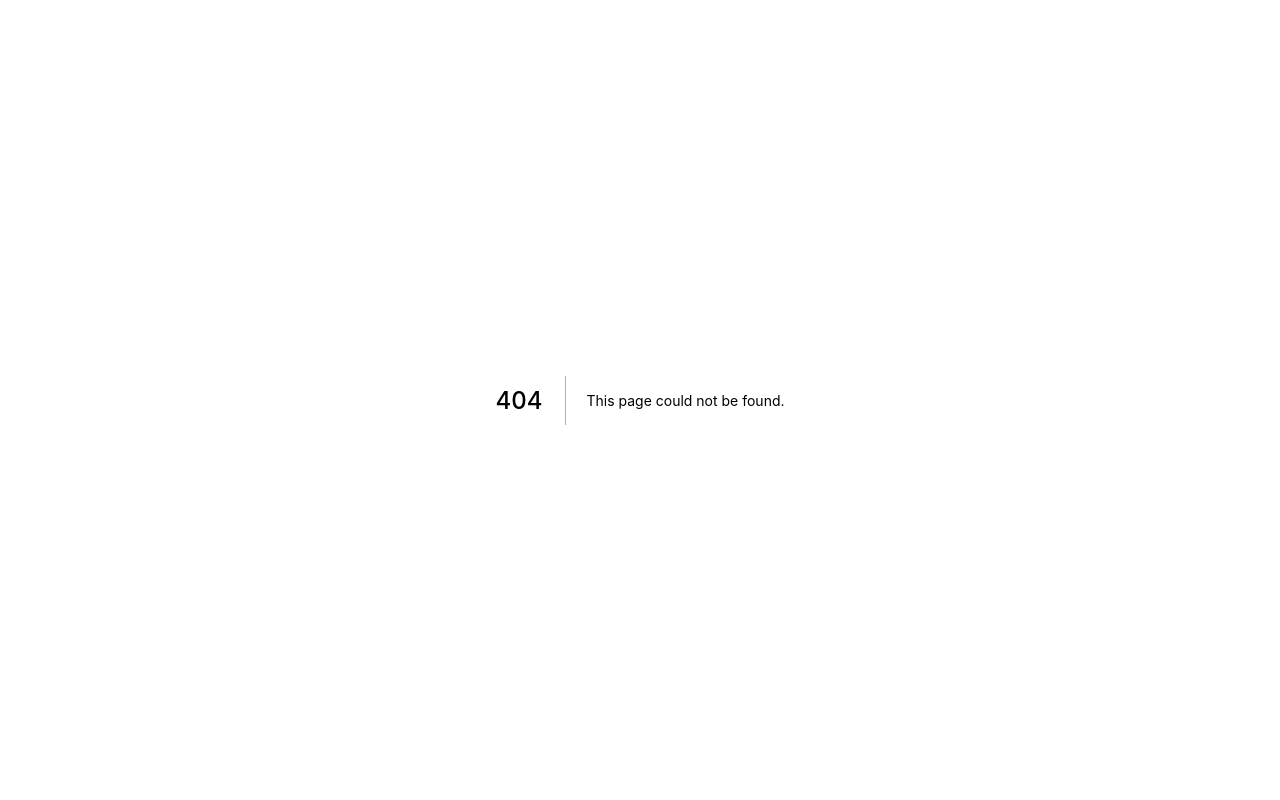
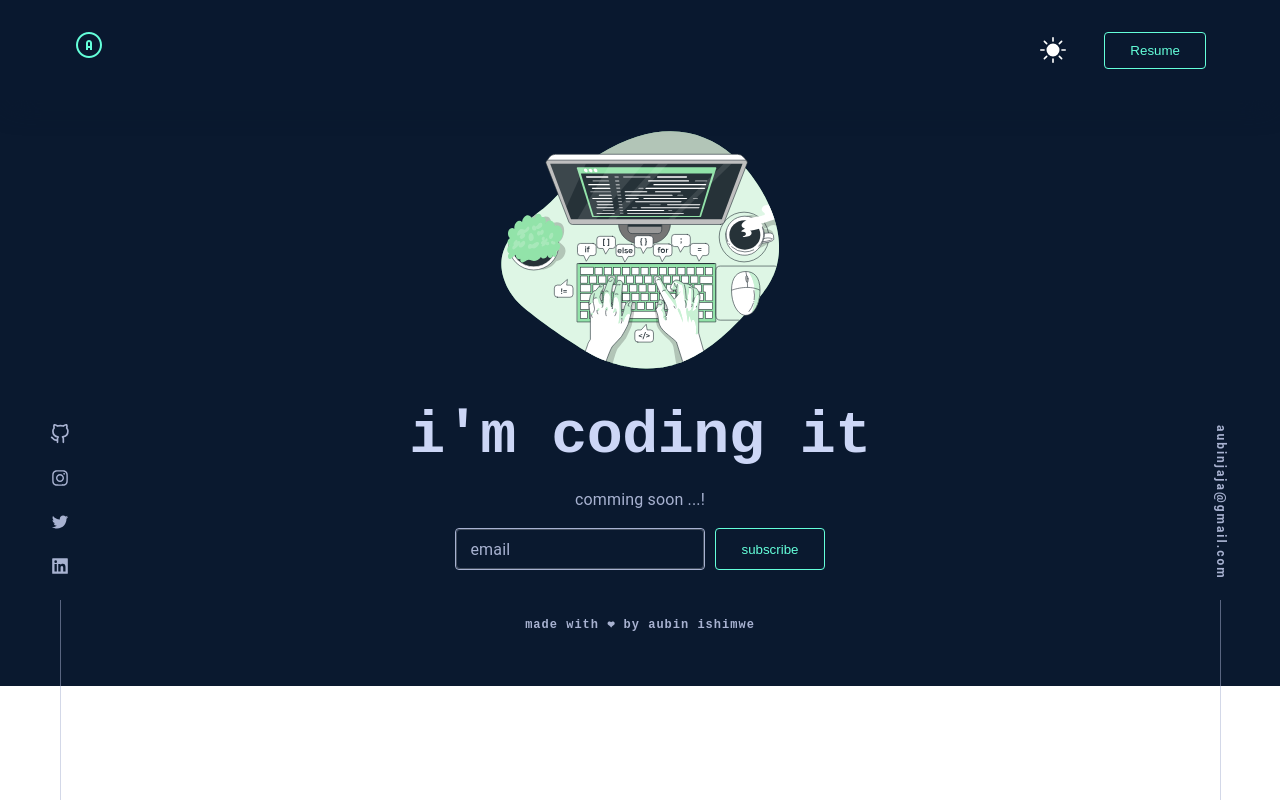
Before and after one commit to sopranoelfuego/aubinishimwe.com, a Next.js app: page /blog in a window 1280 px wide. Before the commit this address had no page. Built offline with nearby package versions, Linux system fonts and the light colour scheme.

Commit message:
blog default ui component

```diff
--- a/src/components/Footer.tsx
+++ b/src/components/Footer.tsx
@@ -5,7 +5,7 @@ import Box from '@mui/material/Box'
 function Footer() {
  return (
   <Box
-   sx={{ width: '100%', textAlign: 'center', padding: { md: '0 0 200px 0' } }}
+   sx={{ width: '100%', textAlign: 'center', padding: { md: '0 0 50px 0' } }}
   >
    <Typography
     variant="caption"
--- a/src/components/Header.tsx
+++ b/src/components/Header.tsx
@@ -16,9 +16,11 @@ import { ColorModeContext } from '@pages/_app'
 import { GLobalButton } from '@utils/Button'
 import Link from './CustomLink'
 import Image from 'next/image'
+import { useRouter } from 'next/router'
 
 export function Header() {
  const [visibility, setVisibility] = useState<'none' | 'visible'>('none')
+ const route=useRouter()
  useEffect(() => {
   setVisibility('visible')
  }, [])
@@ -28,7 +30,7 @@ export function Header() {
   { number: '01', href: '#aboutMe', name: 'About', delay: '0ms' },
   { number: '02', href: '#projects', name: 'Projects', delay: '200ms' },
   { number: '03', href: '#contact', name: 'Contact', delay: '600ms' },
-  { number: '04', href: '#blog', name: 'Blog', delay: '400ms' },
+  { number: '04', href: '/blog', name: 'Blog', delay: '400ms' },
  ]
  const theme = useTheme()
  const [displayMenu, setDisplayMenu] = useState<Boolean>(false)
@@ -99,7 +101,7 @@ export function Header() {
        letterSpacing: '1px',
       }}
      >
-      {navListItems?.map((value, key) => (
+      {route?.pathname !== '/blog' && navListItems?.map((value, key) => (
        <ListItem
         key={key}
         disableGutters
--- /dev/null
+++ b/src/pages/blog.tsx
@@ -0,0 +1,84 @@
+import { Layout } from '@layout'
+import Box from '@mui/system/Box'
+import useTheme from '@mui/material/styles/useTheme'
+import React from 'react'
+import Image from 'next/image'
+import Typography from '@mui/material/Typography'
+import { Header } from '@components/Header'
+import { NextSeo } from 'next-seo'
+import Stack from '@mui/material/Stack'
+import TextField from '@mui/material/TextField'
+import { GLobalButton } from '@utils'
+
+function blog() {
+ const theme = useTheme()
+ return (
+  <>
+   <NextSeo
+    title="aubinishimwe | blog"
+    description="my name is aubin ishimwe am a web developper and this is my personal portefolio and blog included"
+    additionalLinkTags={[
+     {
+      rel: 'icon',
+      href: 'logo.png',
+     },
+    ]}
+    languageAlternates={[
+     {
+      hrefLang: 'de-AT',
+      href: 'https://www.canonical.ie/de',
+     },
+    ]}
+    twitter={{
+     handle: '@aubinishimwe2',
+     site: '@aubinishimwe2',
+     cardType: 'summary_large_image',
+    }}
+   />
+   <Box
+    sx={{
+     paddingTop: '100px',
+     bgcolor: `${theme?.palette?.background?.default}`,
+     fontFamily: 'monospace',
+     textAlign: 'center',
+     height:{ xs:"100vh",sm:"auto"}
+    }}
+   >
+    <Header />
+    <Layout>
+     <Image src="/blog.svg" height={300} width={300} alt="no-blog" />
+     <Stack spacing={2}>
+
+     <Typography
+      variant="h2"
+      component="h2"
+      fontSize="clamp(30px, 8vw, 60px)"
+      fontWeight="600"
+      fontFamily="monospace"
+      width="100%"
+      color={`${theme?.palette?.text?.primary}`}
+     >
+      i'm coding it
+     </Typography>
+     <Typography variant="body1">comming soon ...!</Typography>
+     <Stack direction="row" justifyContent="center" paddingBottom={5} width='100%'>
+      <TextField
+       id="subscribe-email"
+       size="small"
+       label="email"
+       sx={{
+        border: `1px solid ${theme?.palette.text?.secondary}`,
+        borderRadius: '4px',
+       }}
+       variant="outlined"
+      />{' '}
+      <GLobalButton name="subscribe" aria-label="subscriber-button">subscribe</GLobalButton>
+     </Stack>
+     </Stack>
+    </Layout>
+   </Box>
+  </>
+ )
+}
+
+export default blog
--- a/src/pages/index.tsx
+++ b/src/pages/index.tsx
@@ -14,7 +14,7 @@ const Home = () => {
  return (
   <>
    <NextSeo
-    title="aubin ishimwe"
+    title="aubinishimwe"
     description="my name is aubin ishimwe am a web developper and this is my personal portefolio and blog included"
     additionalLinkTags={[
      {
```
Also changed, not shown: public/blog.svg (added).
